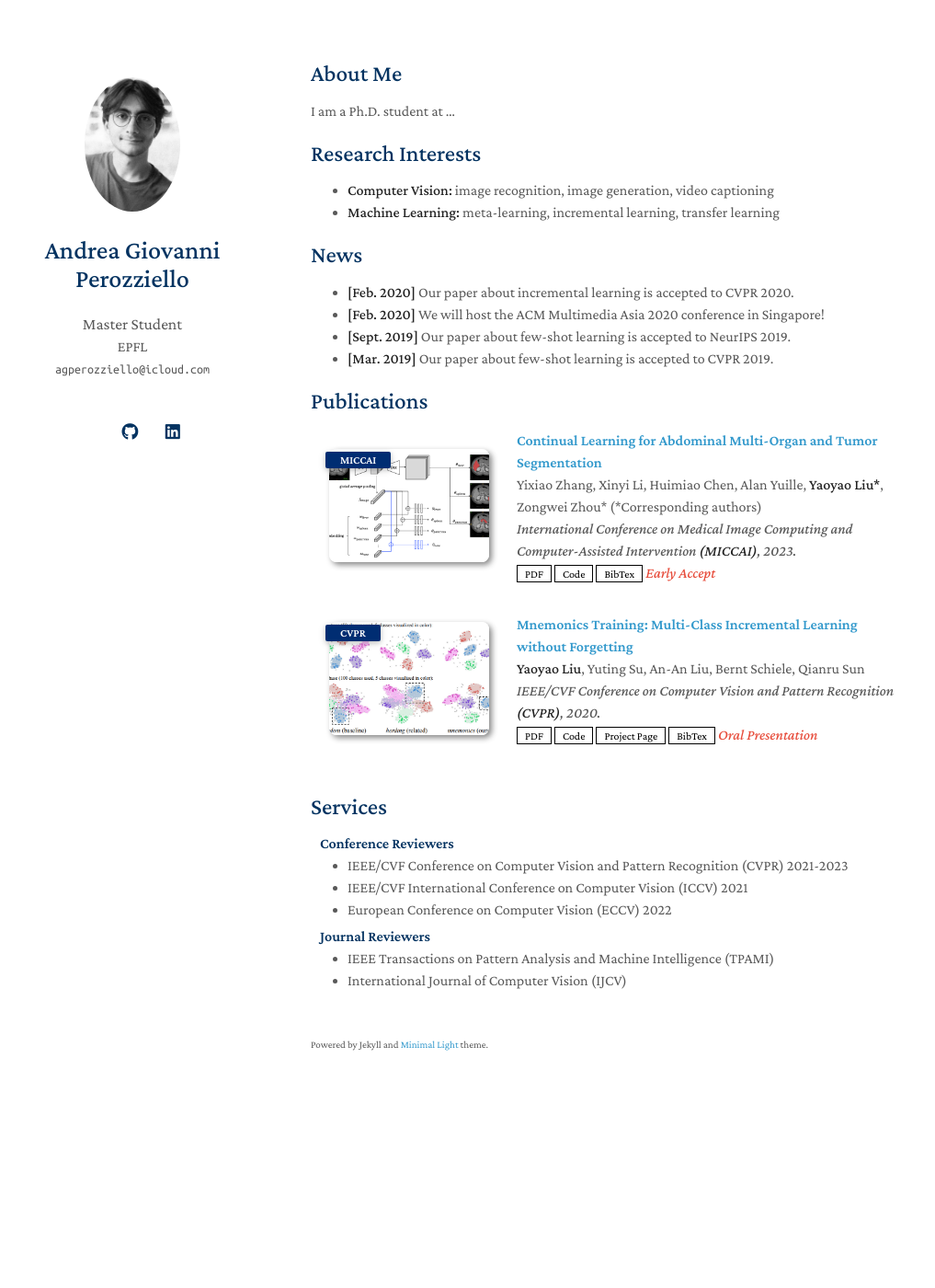
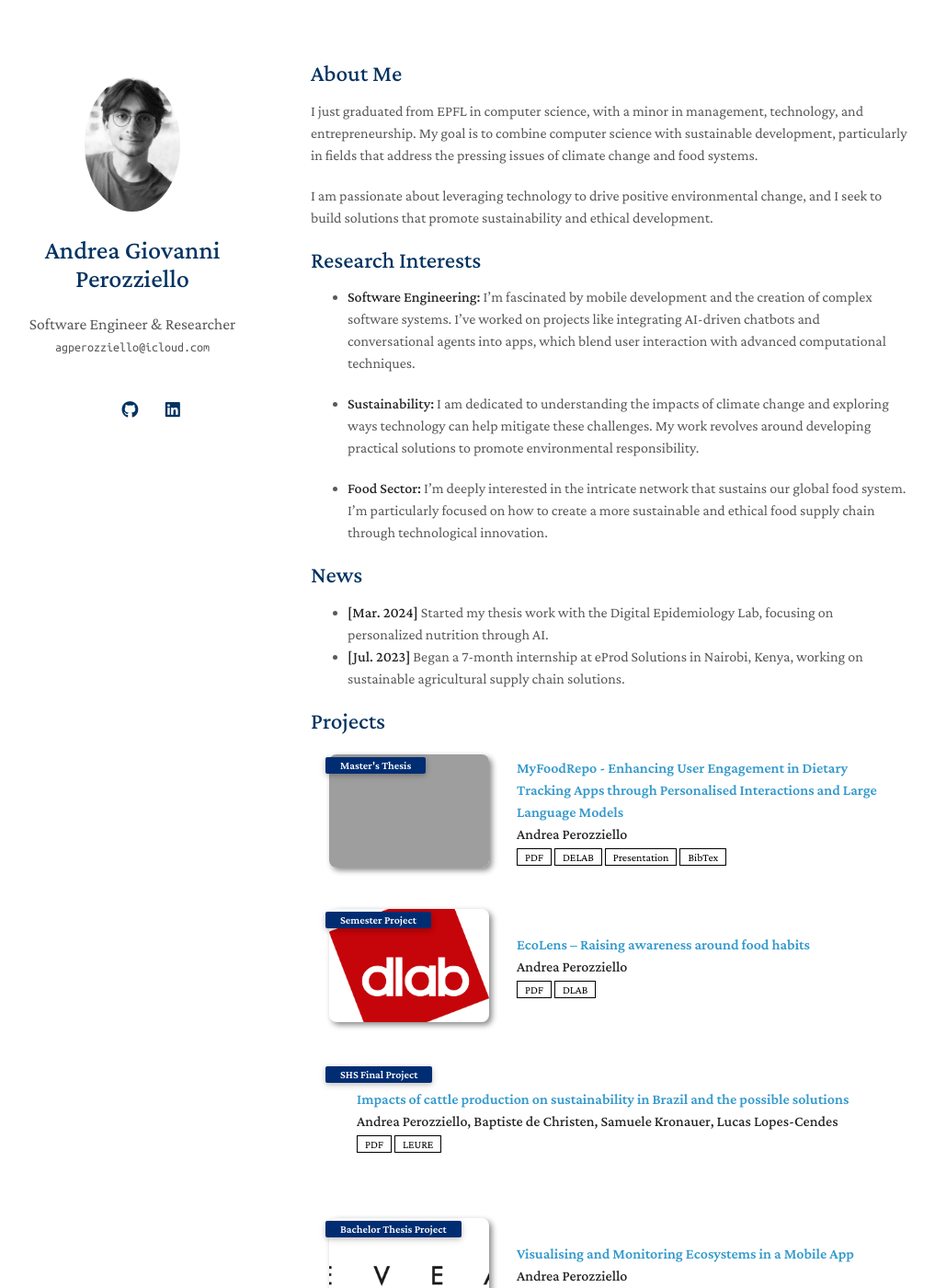
Before and after one commit to peroza/peroza.io, a Jekyll site: the page built from index.md, in a window 1280 px wide and 1400 px high. Shown: the whole window at 92% size, without its empty margins (132-1149 px from the left). Built offline with Jekyll 4.4.1, drawn with Linux system fonts in a browser that asks for light colours; a style sheet for code colours, icons or effects is not loaded; our own code applies the rules of GitHub Pages for plain Markdown files; some of the changed text lies outside the part shown; grey boxes are pictures that could not be loaded.

Commit message:
Adding some stuff about me

```diff
--- a/_config.yml
+++ b/_config.yml
@@ -1,7 +1,7 @@
 # Basic Information
 title: Andrea Giovanni Perozziello
-position: Master Student
-affiliation: EPFL
+position: Software Engineer & Researcher
+affiliation:
 email: agperozziello@icloud.com
 
 # Search Engine Optimization (SEO)
@@ -15,7 +15,7 @@ canonical: https://minimal-light-theme.yliu.me/
 # google_scholar: https://scholar.google.com/
 cv_link: assets/files/CV.pdf
 github_link: https://github.com/peroza
-linkedin: www.linkedin.com/in/andrea-perozziello
+linkedin: https://www.linkedin.com/in/andrea-perozziello
 # twitter: https://twitter.com/
 
 # Images (e.g., your profile picture and your website's favicon)
@@ -38,7 +38,7 @@ font: "Serif" # or "Sans Serif"
 
 # Google Analytics ID
 # Please remove this if you don't use Google Analytics
-google_analytics: UA-111540567-4
+# google_analytics: UA-111540567-4
 
 # Use this project as a remote theme for GitHub Pages
 # See the guide here: https://docs.github.com/en/pages/setting-up-a-github-pages-site-with-jekyll/adding-a-theme-to-your-github-pages-site-using-jekyll
--- /dev/null
+++ b/_data/projects.yml
@@ -0,0 +1,35 @@
+main:
+  - title: MyFoodRepo - Enhancing User Engagement in Dietary Tracking Apps through Personalised Interactions and Large Language Models
+    authors: <strong>Andrea Perozziello</strong>
+    pdf: ./assets/files/master_thesis_report.pdf
+    lab: DELAB
+    lab_link: https://www.digitalepidemiologylab.org/
+    image: ./assets/img/del-logo-hi-res.png
+    type: Master's Thesis
+    presentation: ./assets/files/master_thesis_presentation.pdf
+    bibtex: ./assets/files/bibtex/thesis.bib
+
+  - title: EcoLens – Raising awareness around food habits
+    authors: <strong>Andrea Perozziello</strong>
+    pdf: ./assets/files/semester_project_report.pdf
+    lab: DLAB
+    lab_link: https://www.epfl.ch/labs/disopt/
+    image: ./assets/img/dlab.png
+    type: Semester Project
+
+  - title: Impacts of cattle production on sustainability in Brazil and the possible solutions
+    authors: <strong>Andrea Perozziello, Baptiste de Christen, Samuele Kronauer, Lucas Lopes-Cendes</strong>
+    pdf: ./assets/files/shs_project_report.pdf
+    lab: LEURE
+    lab_link: https://www.epfl.ch/labs/leure/
+    # image: ./assets/img/integer-programming.png
+    type: SHS Final Project
+
+  - title: Visualising and Monitoring Ecosystems in a Mobile App
+    authors: <strong>Andrea Perozziello</strong>
+    pdf: ./assets/files/bachelor_thesis_report.pdf
+    lab: REVEAL
+    lab_link: https://reveal.si.usi.ch/
+    image: ./assets/img/REVEALogo.png
+    type: Bachelor Thesis Project
+    presentation: ./assets/files/bachelor_thesis_presentation.pdf
--- /dev/null
+++ b/_includes/projects.md
@@ -0,0 +1,58 @@
+<h2 id="projects" style="margin: 2px 0px -15px;">Projects</h2>
+
+<div class="publications">
+<ol class="bibliography">
+
+{% for link in site.data.projects.main %}
+
+<li>
+<div class="pub-row">
+  <div class="col-sm-3 abbr" style="position: relative;padding-right: 15px;padding-left: 15px;">
+    {% if link.image %}
+    <img src="{{ link.image }}" class="teaser img-fluid z-depth-1" style="width=100;height=40%">
+    {% endif %}
+    {% if link.type %}
+    <abbr class="badge">{{ link.type }}</abbr>
+    {% endif %}
+  </div>
+  <div class="col-sm-9" style="position: relative;padding-right: 15px;padding-left: 20px;">
+      <div class="title"><a href="{{ link.pdf }}">{{ link.title }}</a></div>
+      <div class="author">{{ link.authors }}</div>
+      <div class="periodical"><em>{{ link.conference }}</em>
+      </div>
+    <div class="links">
+      {% if link.pdf %}
+      <a href="{{ link.pdf }}" class="btn btn-sm z-depth-0" role="button" target="_blank" style="font-size:12px;">PDF</a>
+      {% endif %}
+      {% if link.code %}
+      <a href="{{ link.code }}" class="btn btn-sm z-depth-0" role="button" target="_blank" style="font-size:12px;">Code</a>
+      {% endif %}
+      {% if link.lab && link.lab_link %}
+      <a href="{{ link.lab_link }}" class="btn btn-sm z-depth-1" role="button" target="_blank" style="font-size:12px;">{{ link.lab }}</a>
+      {% endif %}
+      {% if link.page %}
+      <a href="{{ link.page }}" class="btn btn-sm z-depth-0" role="button" target="_blank" style="font-size:12px;">Project Page</a>
+      {% endif %}
+      {% if link.presentation %}
+      <a href="{{ link.presentation }}" class="btn btn-sm z-depth-0" role="button" target="_blank" style="font-size:12px;">Presentation</a>
+      {% endif %}
+      {% if link.bibtex %}
+      <a href="{{ link.bibtex }}" class="btn btn-sm z-depth-0" role="button" target="_blank" style="font-size:12px;">BibTex</a>
+      {% endif %}
+      {% if link.notes %}
+      <strong> <i style="color:#e74d3c">{{ link.notes }}</i></strong>
+      {% endif %}
+      {% if link.others %}
+      {{ link.others }}
+      {% endif %}
+    </div>
+  </div>
+</div>
+</li>
+
+<br>
+
+{% endfor %}
+
+</ol>
+</div>
--- a/index.md
+++ b/index.md
@@ -4,20 +4,28 @@ layout: homepage
 
 ## About Me
 
-I am a Ph.D. student at ...
+I just graduated from EPFL in computer science, with a minor in management, technology, and entrepreneurship. My goal is to combine computer science with sustainable development, particularly in fields that address the pressing issues of climate change and food systems.
+
+I am passionate about leveraging technology to drive positive environmental change, and I seek to build solutions that promote sustainability and ethical development.
 
 ## Research Interests
 
-- **Computer Vision:** image recognition, image generation, video captioning
-- **Machine Learning:** meta-learning, incremental learning, transfer learning
+- **Software Engineering:** I'm fascinated by mobile development and the creation of complex software systems. I've worked on projects like integrating AI-driven chatbots and conversational agents into apps, which blend user interaction with advanced computational techniques.
+
+- **Sustainability:** I am dedicated to understanding the impacts of climate change and exploring ways technology can help mitigate these challenges. My work revolves around developing practical solutions to promote environmental responsibility.
+
+- **Food Sector:** I’m deeply interested in the intricate network that sustains our global food system. I'm particularly focused on how to create a more sustainable and ethical food supply chain through technological innovation.
+
+<!-- - **Software Engineering:** Mobile development, AI-driven chatbots, complex software systems, conversational agents.
+
+- **Sustainability:** Climate change, environmental tech solutions, mitigation strategies.
+
+- **Food Sector:** Sustainable food systems, ethical supply chains, agro-tech innovation. -->
 
 ## News
 
-- **[Feb. 2020]** Our paper about incremental learning is accepted to CVPR 2020.
-- **[Feb. 2020]** We will host the ACM Multimedia Asia 2020 conference in Singapore!
-- **[Sept. 2019]** Our paper about few-shot learning is accepted to NeurIPS 2019.
-- **[Mar. 2019]** Our paper about few-shot learning is accepted to CVPR 2019.
+- **[Mar. 2024]** Started my thesis work with the Digital Epidemiology Lab, focusing on personalized nutrition through AI.
+- **[Jul. 2023]** Began a 7-month internship at eProd Solutions in Nairobi, Kenya, working on sustainable agricultural supply chain solutions.
 
-{% include_relative _includes/publications.md %}
 
-{% include_relative _includes/services.md %}
+{% include_relative _includes/projects.md %}
```
Also changed, not shown: assets/img/REVEALogo.png (added), assets/img/avatar.png (deleted), assets/img/dlab.png (added), assets/img/favicon-dark.png, assets/img/favicon.png, 7 other files.
